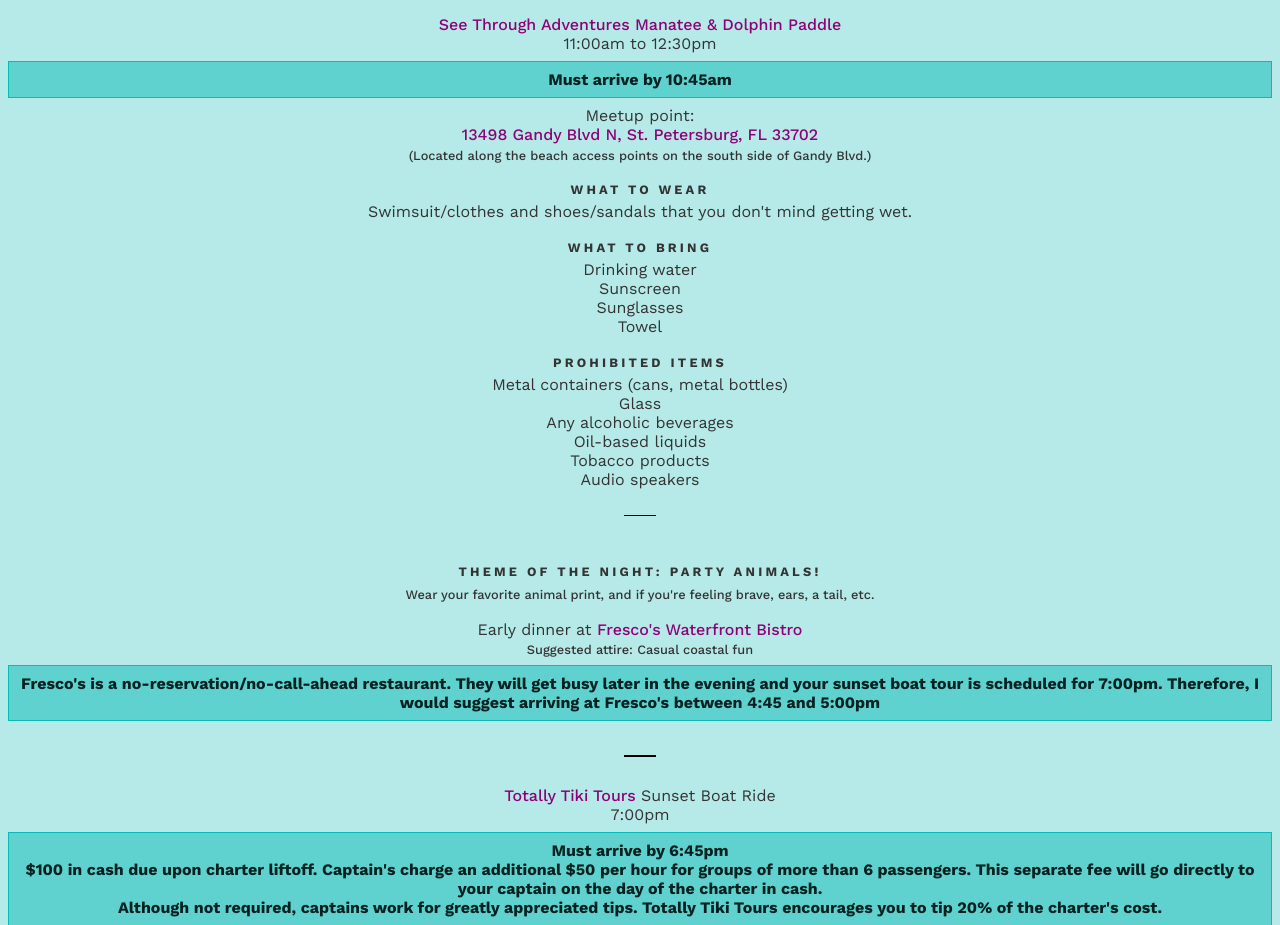
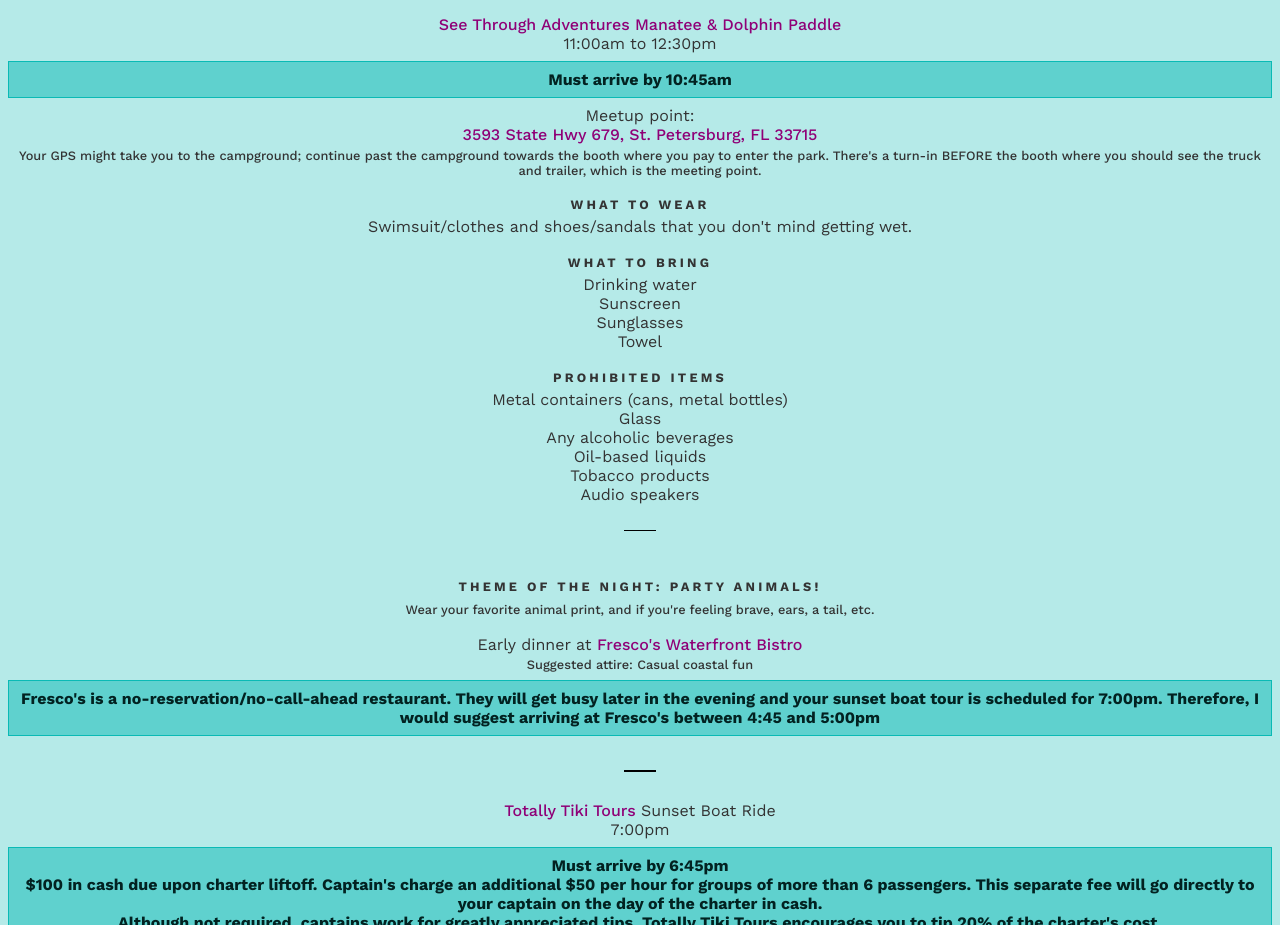
Before and after one commit to confettisauce/website, a plain HTML site: page itineraries/emily/index.html in a window 1280 px wide. Shown: the part 792-1717 px from the top of the page. Drawn offline with nearby package versions, Linux system fonts and the light colour scheme.

Commit message:
Updated meetup details for a tour

```diff
--- a/itineraries/emily/index.html
+++ b/itineraries/emily/index.html
@@ -47,8 +47,8 @@
           <p><a href="https://seethroughadventures.com/tours">See Through Adventures Manatee &amp; Dolphin Paddle</a></p>
           <p>11:00am to 12:30pm</p>
           <div class="uk-alert-warning" uk-alert>Must arrive by 10:45am</div>
-          <p>Meetup point: <br><a href="https://www.google.com/maps/place/13498+Gandy+Blvd+N,+St.+Petersburg,+FL+33702/@27.8718887,-82.6112826,17z/data=!3m1!4b1!4m6!3m5!1s0x88c2e6546afe1d39:0x93dbb331152ce455!8m2!3d27.8718887!4d-82.6090939!16s%2Fg%2F11f7r5p011">13498 Gandy Blvd N, St. Petersburg, FL 33702</a></p>
-          <p class="note">(Located along the beach access points on the south side of Gandy Blvd.)</p>
+          <p>Meetup point: <br><a href="https://www.google.com/maps/place/Parking+Pay+Booth/@27.6269558,-82.7184114,17z/data=!3m1!4b1!4m6!3m5!1s0x88c31b8348e98b47:0xfb393953664ba!8m2!3d27.6269558!4d-82.7162227!16s%2Fg%2F11l9r_t7zmhttps://www.google.com/maps/place/Parking+Pay+Booth/@27.6269558,-82.7184114,17z/data=!3m1!4b1!4m6!3m5!1s0x88c31b8348e98b47:0xfb393953664ba!8m2!3d27.6269558!4d-82.7162227!16s%2Fg%2F11l9r_t7zm">3593 State Hwy 679, St. Petersburg, FL 33715</a></p>
+          <p class="note">Your GPS might take you to the campground; continue past the campground towards the booth where you pay to enter the park. There's a turn-in BEFORE the booth where you should see the truck and trailer, which is the meeting point.</p>
           <p class="subsection-heading">What to wear</p>
           <p>Swimsuit/clothes and shoes/sandals that you don't mind getting wet.</p>
 
```
